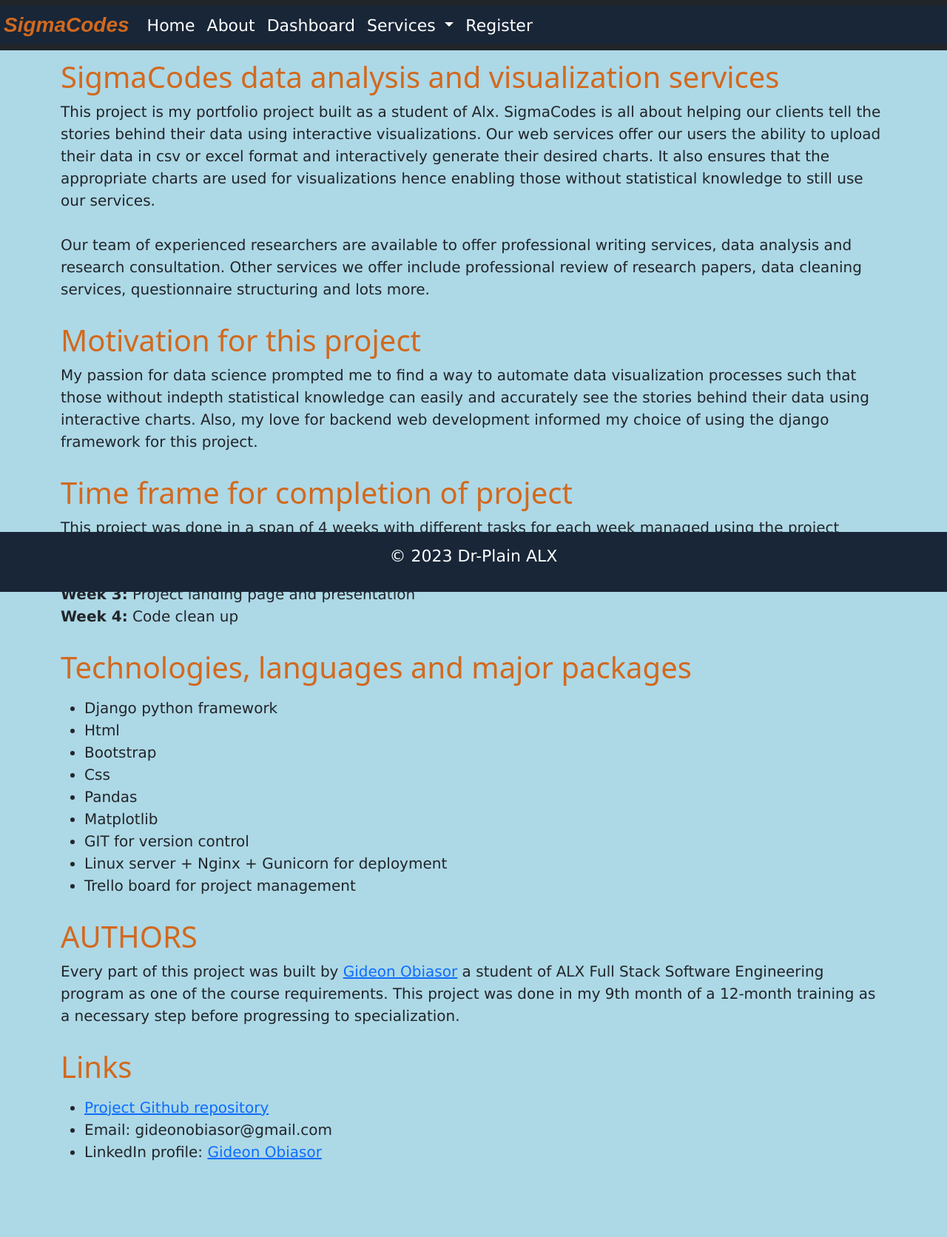
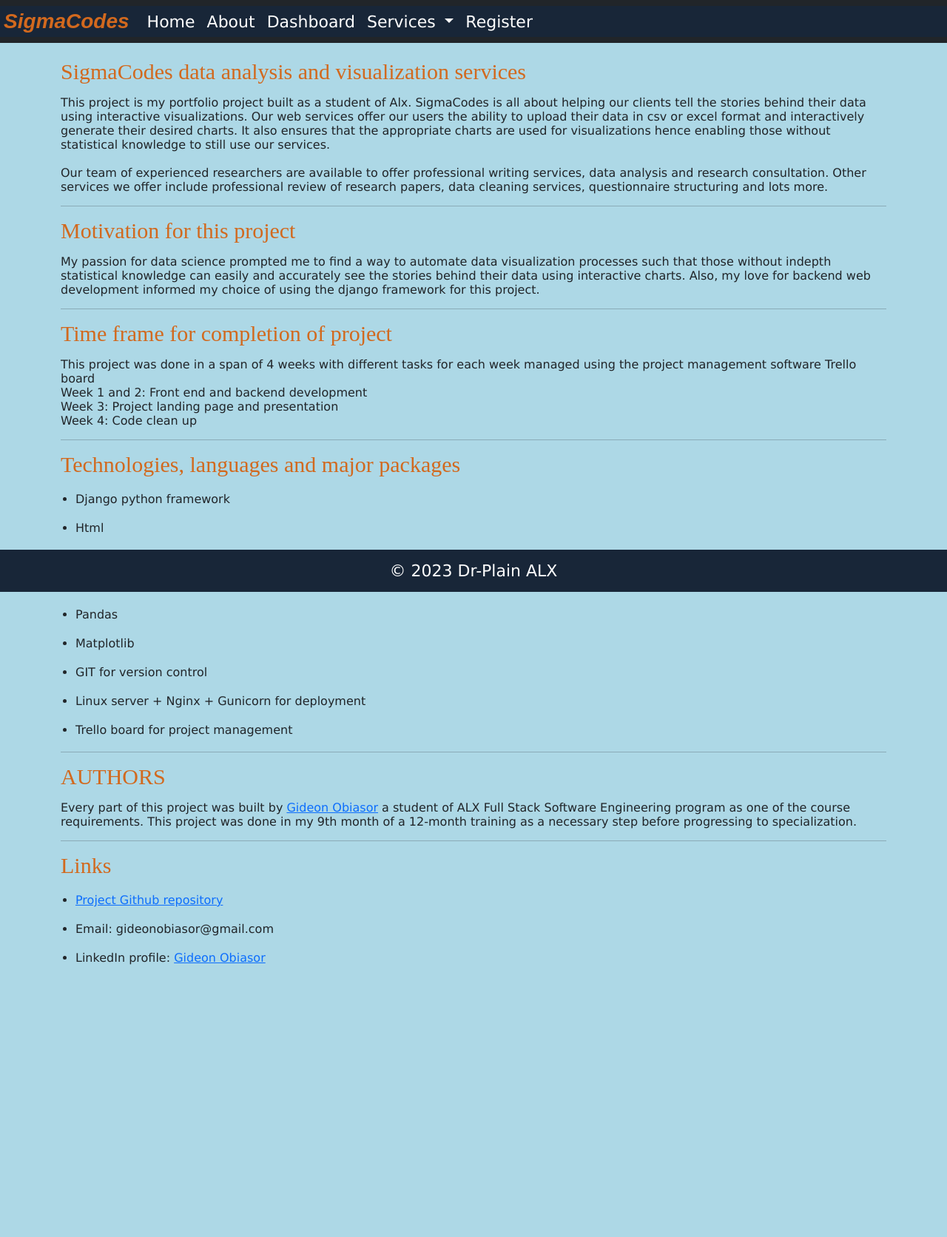
Before and after one commit to DrPlain/portfolio-project_django, a Django app: page /about in a window 1280 px wide. Shown: the whole page at 74% size. After the commit the page ends 1304 px from the top, so only its background shows below. Run offline with Django 4.2, Linux system fonts and the light colour scheme; parts of the project's set-up code (start-up, migrations or seed data) failed here and were passed over.

Commit message:
Added css reset and made django secret key an environ variable

```diff
--- a/sigmacodes/landing_page/templates/landing_page/about.html
+++ b/sigmacodes/landing_page/templates/landing_page/about.html
@@ -23,6 +23,7 @@
     include professional review of research papers, data cleaning services,
     questionnaire structuring and lots more.
   </p>
+  <hr>
   <h1>
     Motivation for this project
   </h1>
@@ -33,6 +34,7 @@
     for backend web development informed my choice of using the django framework for
     this project.
   </p>
+  <hr>
   <h1>
     Time frame for completion of project
   </h1>
@@ -44,6 +46,7 @@
     <b>Week 4:</b> Code clean up
 
   </p>
+  <hr>
   <h1>
     Technologies, languages and major packages
   </h1>
@@ -61,6 +64,7 @@
 
   </ul>
   </p>
+  <hr>
   <h1>
     AUTHORS
   </h1>
@@ -71,6 +75,7 @@
     specialization.
 
   </p>
+  <hr>
   <h1>
     Links
   </h1>
--- a/sigmacodes/static/main.css
+++ b/sigmacodes/static/main.css
@@ -10,26 +10,24 @@
     height: 800px;
 }
 .about h1{
-    margin-top: 30px;
+    font-size: 30px;
+    margin-top: 15px;
+    margin-bottom: 15px;
     color: chocolate;
 }
 #heading {
     margin-top: 80px;
 }
 .about p{
-    font-size: 20px;
     font-family: 'Lucida Sans', 'Lucida Sans Regular', 'Lucida Grande', 'Lucida Sans Unicode', Geneva, Verdana, sans-serif;
 }
 .about ul li {
-    font-size: 20px;
+    margin: 20px;
     font-family: 'Lucida Sans', 'Lucida Sans Regular', 'Lucida Grande', 'Lucida Sans Unicode', Geneva, Verdana, sans-serif
 }
 .dashboard {
     margin-top: 70px;
 }
-/* .p-2 .bd-highlight .container {
-    justify-content: center;
-} */
 .container-fluid {
     padding:0;
 }
--- /dev/null
+++ b/sigmacodes/static/reset.css
@@ -0,0 +1,25 @@
+/* http://meyerweb.com/eric/tools/css/reset/
+   v2.0 | 20110126
+   License: none (public domain)
+*/
+
+html, body, div, span, applet, object, iframe,
+h1, h2, h3, h4, h5, h6, p, blockquote, pre,
+a, abbr, acronym, address, big, cite, code,
+del, dfn, em, img, ins, kbd, q, s, samp,
+small, strike, strong, sub, sup, tt, var,
+b, u, i, center,
+dl, dt, dd, ol, ul, li,
+fieldset, form, label, legend,
+table, caption, tbody, tfoot, thead, tr, th, td,
+article, aside, canvas, details, embed,
+figure, figcaption, footer, header, hgroup,
+menu, nav, output, ruby, section, summary,
+time, mark, audio, video {
+	margin: 0;
+	padding: 0;
+	border: 0;
+	font-size: 100%;
+	font: inherit;
+	vertical-align: baseline;
+}
--- a/sigmacodes/templates/layout.html
+++ b/sigmacodes/templates/layout.html
@@ -7,6 +7,7 @@
     <meta name="viewport" content="width=device-width, initial-scale=1.0">
     <!-- Bootstrap -->
     <link href="https://cdn.jsdelivr.net/npm/bootstrap@5.0.2/dist/css/bootstrap.min.css" rel="stylesheet" integrity="sha384-EVSTQN3/azprG1Anm3QDgpJLIm9Nao0Yz1ztcQTwFspd3yD65VohhpuuCOmLASjC" crossorigin="anonymous">
+    <link rel="stylesheet" type="text/css" href="{% static 'reset.css' %}">
     <link rel="stylesheet" type="text/css" href="{% static 'main.css' %}">
 
     <title>SigmaCodes | {% block title%} {% endblock %}</title>
```
Also changed, not shown: sigmacodes/sigmacodes/settings.py (+10 -6 lines), 1 other file.
